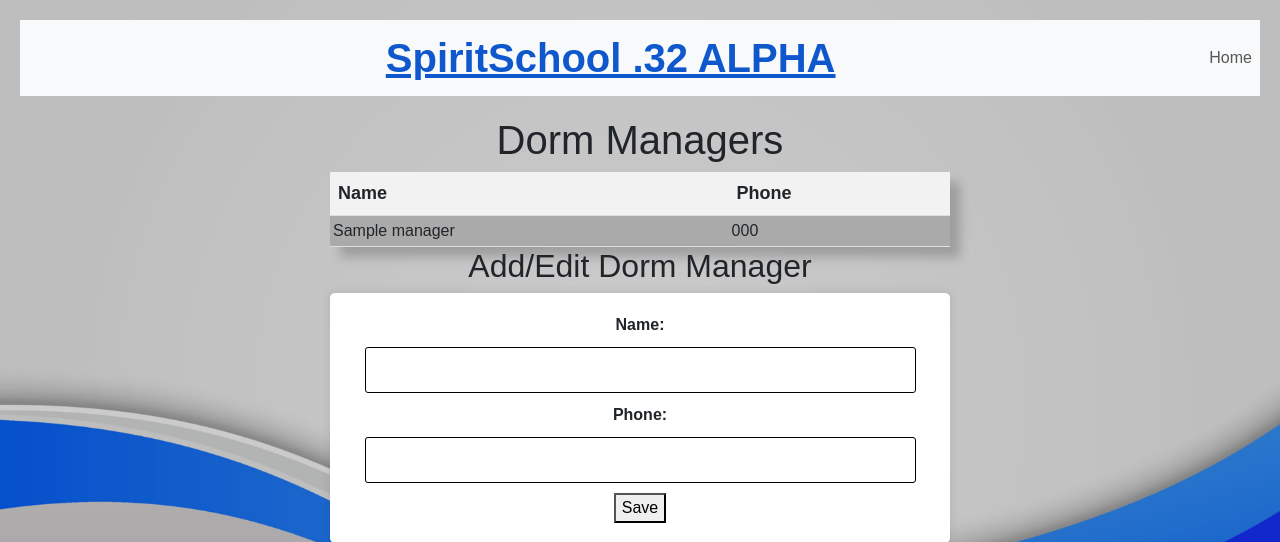
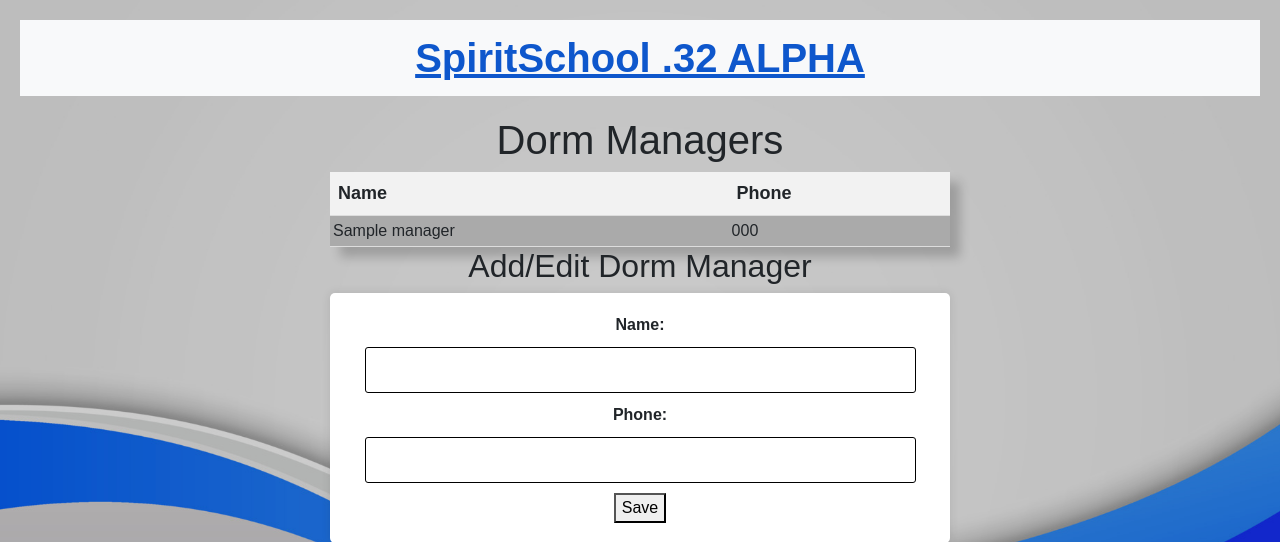
Before and after one commit to taholmes160/school4, a Flask app: page /dorms/dorm_managers in a window 1280 px wide. Shown: the top 542 px of the page. Run offline with Flask 3, Linux system fonts and the light colour scheme; tables that the repository leaves empty hold one stand-in row (values such as "Sample post"); some libraries are stand-ins or nearby versions.

Commit message:
Remove unnecessary code and fix formatting in base.html

```diff
--- a/app/templates/base.html
+++ b/app/templates/base.html
@@ -17,9 +17,6 @@
         </button>
         <div class="collapse navbar-collapse" id="navbarNav">
           <ul class="navbar-nav ml-auto">
-            <li class="nav-item">
-              <a class="nav-link" href="{{ url_for('index') }}">Home</a>
-            </li>
           </ul>
         </div>
       </nav>
```
